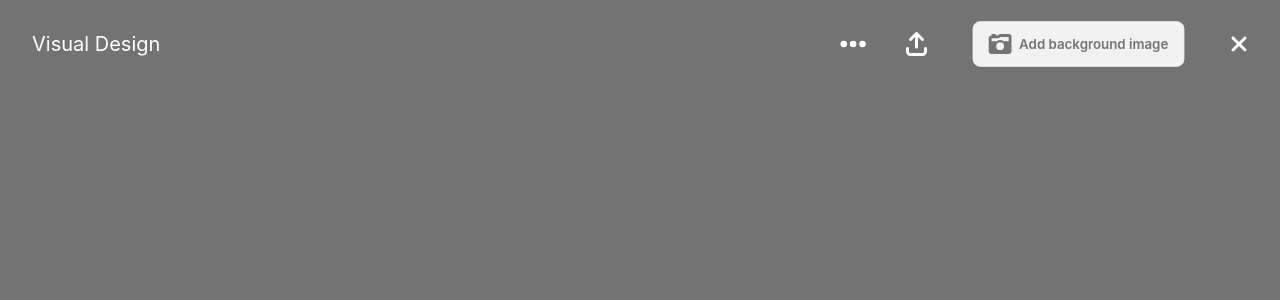
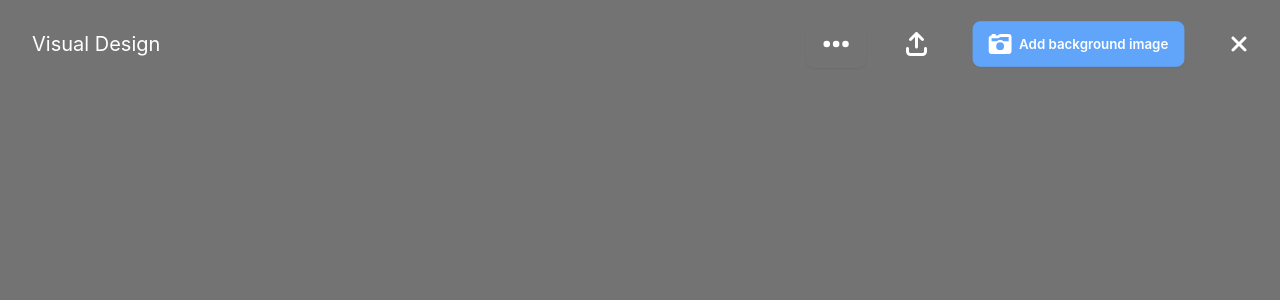
Before and after one commit to jaredlcox/LandscapeDesign, a React (Create React App) app in the folder landscape-design/: page / in a window 1280 px wide. Shown: the top 300 px of the page. Built offline with nearby package versions, Linux system fonts and the light colour scheme; the HTML template or start-up script is replaced by a standard one.

Commit message:
Updated these components to allow for easier selection of images. Also added a dropdown in the main navbar that allows the user to remove/change the background image. There is a bug associated with this feature but it is not breaking anything as of right now.

```diff
--- a/landscape-design/src/components/landscapeCanvass/addBackgroundImageModal.js
+++ b/landscape-design/src/components/landscapeCanvass/addBackgroundImageModal.js
@@ -1,10 +1,11 @@
 import React, { useEffect, useRef, useState } from 'react';
 import { FontAwesomeIcon } from '@fortawesome/react-fontawesome';
-import { faCloudArrowUp } from '@fortawesome/free-solid-svg-icons';
+import { faCloudArrowUp, faXmark, faCheck } from '@fortawesome/free-solid-svg-icons';
 
-const AddBackgroundImageModalContent = () => {
+const AddBackgroundImageModalContent = (props) => {
   const fileInputRef = useRef(null);
   const dialogRef = useRef(null);
+  const [showModal, setShowModal] = useState(false);
   const [selectedImage, setSelectedImage] = useState(null);
 
   const handleClick = () => {
@@ -14,12 +15,13 @@ const AddBackgroundImageModalContent = () => {
   const handleFileChange = (event) => {
     const files = event.target.files;
     if (files.length > 0) {
-      console.log('Selected file:', files[0]);
+      props.setSelectedImage(files[0]);
     }
   };
 
   const handleImageClick = (image) => {
     setSelectedImage(image);
+    setShowModal(true);
   };
 
   useEffect(() => {
@@ -33,9 +35,18 @@ const AddBackgroundImageModalContent = () => {
       <div className="modal-box">
         {image && (
           <>
-            <h3 className="font-bold text-lg">Image Details</h3>
+            <h3 className="font-bold text-lg">{image.alt}</h3>
             <img src={image.src} alt={image.alt} className="w-full h-auto" />
-            <p className="py-4">Description: {image.description}</p>
+            <div class="flex flex-row justify-between items-center pt-2">
+              <button className="btn bg-red-500 hover:bg-red-400 text-white" onClick={() => {setShowModal(false); props.setSelectedImage(null)}}>
+                <FontAwesomeIcon icon={faXmark} />
+                Cancel
+              </button>
+              <button className="btn bg-green-500 hover:bg-green-400 text-white" onClick={() => {props.setSelectedImage(selectedImage)}}>
+                <FontAwesomeIcon icon={faCheck} />
+                Use this photo
+              </button>
+            </div>
           </>
         )}
       </div>
@@ -116,7 +127,7 @@ const AddBackgroundImageModalContent = () => {
           ))}
         </div>
       </div>
-      <ConfirmationImageModal image={selectedImage} />
+      {showModal && (<ConfirmationImageModal image={selectedImage} />)}
     </div>
   );
 };
--- a/landscape-design/src/components/landscapeCanvass/canvassTopNavBar.js
+++ b/landscape-design/src/components/landscapeCanvass/canvassTopNavBar.js
@@ -2,20 +2,44 @@ import React from 'react';
 import { FontAwesomeIcon } from '@fortawesome/react-fontawesome';
 import { faEllipsis, faArrowUpFromBracket, faXmark, faCameraRetro } from '@fortawesome/free-solid-svg-icons'; // Import the correct icons
 
-const CanvassTopNavBar = () => {
+const CanvassTopNavBar = (props) => {
   return (
     <div className="px-8 py-5 flex items-center justify-between">
       <p className="hidden md:inline-block text-white text-xl">Visual Design</p>
       <div className="ml-auto flex items-center space-x-8 md:space-x-4 lg:space-x-10">
-        <FontAwesomeIcon icon={faEllipsis} className="text-white text-3xl cursor-pointer" />
+        <div class="dropdown sm:dropdown-bottom sm:dropdown-end">
+          <div tabindex="0" role="button" class="btn text-white text-3xl bg-transparent border-transparent hover:bg-transparent">
+            <FontAwesomeIcon icon={faEllipsis}/>
+          </div>
+          <ul tabindex="0" class="dropdown-content z-[1] menu p-2 shadow bg-base-100 rounded-box w-60 mt-4 sm:mt-0">
+            <li>
+              <button onClick={() => {
+                props.setSelectedImage(null);
+                setTimeout(() => {
+                  document.getElementById('my_modal_2').showModal();
+                }, 100);
+              }}>
+                Change Background Image
+              </button>
+            </li>
+            <li>
+              <button onClick={() => {props.setSelectedImage(null)}} class={`${!props.selectedImage && "hover:cursor-not-allowed"}`}>
+                Remove Background Image
+              </button>
+            </li>
+          </ul>
+        </div>
         <FontAwesomeIcon icon={faArrowUpFromBracket} className="text-white text-2xl cursor-pointer" />
-        <button className="btn btn-md md:btn-md text-neutral-500 hidden md:flex" onClick={()=>document.getElementById('my_modal_2').showModal()}>
-          <FontAwesomeIcon icon={faCameraRetro} className="text-2xl" />
-          Add background image
-        </button>
-        <button className="btn btn-circle md:hidden text-neutral-500" onClick={()=>document.getElementById('my_modal_2').showModal()}>
-          <FontAwesomeIcon icon={faCameraRetro} className="text-2xl" />
-        </button>
+        {!props.selectedImage && (
+          <>
+            <button className="btn btn-md bg-blue-400 border-blue-400 text-white md:btn-md hidden md:flex hover:bg-blue-800" onClick={() => { document.getElementById('my_modal_2').showModal(); } }>
+              <FontAwesomeIcon icon={faCameraRetro} className="text-2xl" />
+              Add background image
+            </button>
+            <button className="btn bg-blue-400 border-blue-400 btn-circle md:hidden text-white" onClick={() => document.getElementById('my_modal_2').showModal()}>
+              <FontAwesomeIcon icon={faCameraRetro} className="text-2xl" />
+            </button></>
+        )}
         <FontAwesomeIcon icon={faXmark} className="text-white text-2xl cursor-pointer" />
       </div>
     </div>
--- a/landscape-design/src/components/landscapeCanvass/landscapeCanvass.js
+++ b/landscape-design/src/components/landscapeCanvass/landscapeCanvass.js
@@ -7,9 +7,14 @@ import { faArrowLeft } from '@fortawesome/free-solid-svg-icons' // Import the co
 
 const LandscapeCanvass = () => {
   const [selectedImage, setSelectedImage] = useState(null);
+
   return (
     <div className="bg-neutral-500 relative overflow-hidden h-screen w-screen">
-      <CanvassTopNavBar />
+      <CanvassTopNavBar
+        selectedImage={selectedImage}
+        setSelectedImage={setSelectedImage}
+      />
+      {!selectedImage && (
         <dialog id="my_modal_2" className='modal'>
           <div class="modal-box flex flex-col p-0 h-screen w-screen max-h-screen max-w-full rounded-none sm:rounded-lg sm:h-5/6 sm:w-[450px]">
             <form method="dialog" class="flex items-center justify-between py-2 px-4">
@@ -21,10 +26,14 @@ const LandscapeCanvass = () => {
               <button class="btn btn-sm btn-circle btn-ghost text-xl">✕</button>
             </form>
             <div class="flex grow ">
-            <AddBackgroundImageModalContent image={selectedImage} setImage={setSelectedImage}  />
+              <AddBackgroundImageModalContent
+                selectedImage={selectedImage}
+                setSelectedImage={setSelectedImage}
+              />
             </div>
           </div>
         </dialog>
+      )}
     </div>
   );
 }
```
Lines whose indentation alone changed are shown as unchanged.
